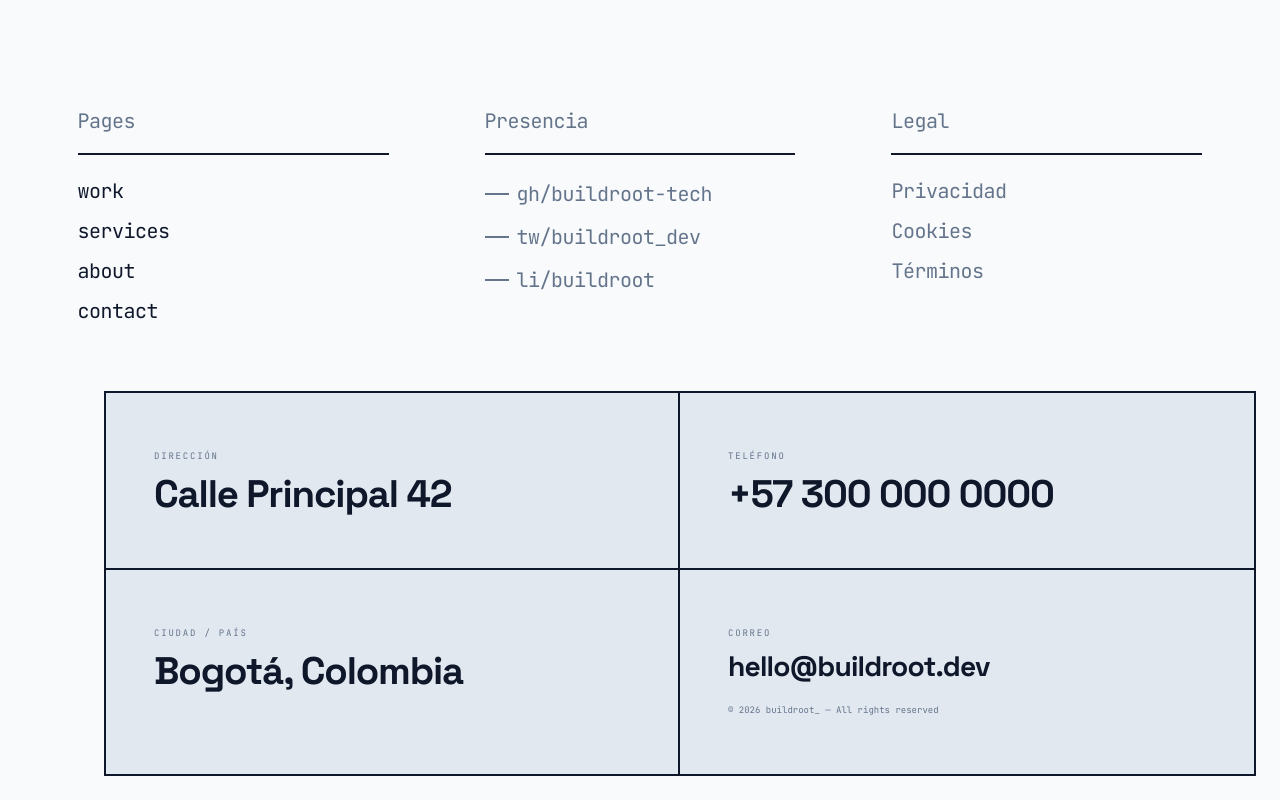
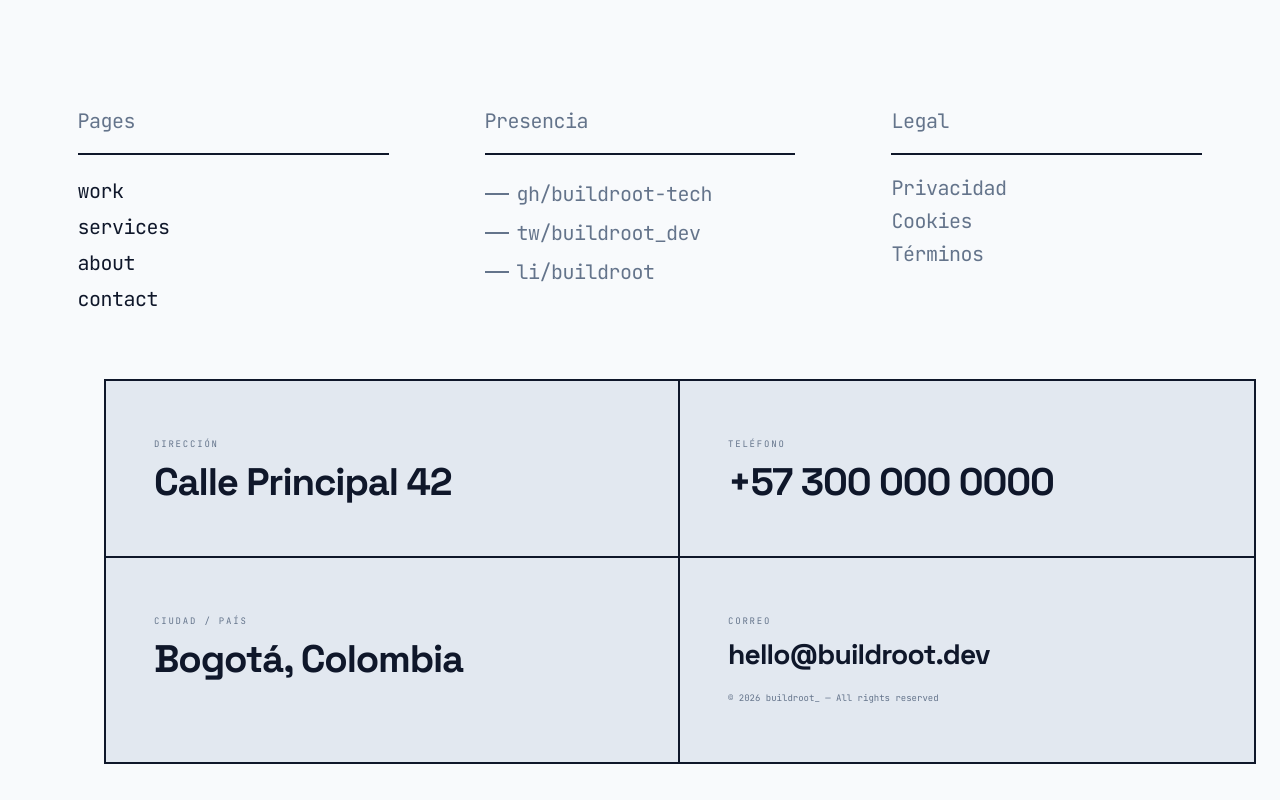
Before and after one commit to buildroot-tech/front-buildroot, a Next.js app: page / in a window 1280 px wide. Shown: the part 4696-5496 px from the top of the page. Built offline with nearby package versions, Linux system fonts and the light colour scheme.

Commit message:
style(footer): equalize and reduce vertical spacing in link columns

```diff
--- a/components/layout/Footer.tsx
+++ b/components/layout/Footer.tsx
@@ -56,7 +56,7 @@ export function Footer(): React.ReactElement {
                     Pages
                   </p>
                 </div>
-                <nav className="flex flex-col gap-2" aria-label="Footer navigation">
+                <nav className="flex flex-col gap-1" aria-label="Footer navigation">
                   {navLinks.map((link, i) => (
                     <motion.div
                       key={link.href}
@@ -69,7 +69,7 @@ export function Footer(): React.ReactElement {
                       <Link
                         href={link.href}
                         className={cn(
-                          "group inline-flex items-center gap-2",
+                          "group inline-flex items-center gap-2 leading-none",
                           "font-mono text-[clamp(1.25rem,1.5vw,1.6rem)] tracking-tight",
                           "text-[var(--text-primary)] transition-colors duration-150 hover:text-[var(--accent)]"
                         )}
@@ -88,7 +88,7 @@ export function Footer(): React.ReactElement {
                     Presencia
                   </p>
                 </div>
-                <div className="flex flex-col gap-2">
+                <div className="flex flex-col gap-1">
                   {socialLinks.map((link, i) => (
                     <motion.div
                       key={link.href}
@@ -103,7 +103,7 @@ export function Footer(): React.ReactElement {
                         target="_blank"
                         rel="noopener noreferrer"
                         className={cn(
-                          "group inline-flex items-center gap-2",
+                          "group inline-flex items-center gap-2 leading-none",
                           "font-mono text-[clamp(1.25rem,1.5vw,1.6rem)] tracking-tight",
                           "text-[var(--text-muted)] transition-colors duration-150 hover:text-[var(--accent)]"
                         )}
@@ -127,7 +127,7 @@ export function Footer(): React.ReactElement {
                     Legal
                   </p>
                 </div>
-                <div className="flex flex-col gap-2">
+                <div className="flex flex-col gap-1">
                   {[
                     { href: "/privacy", label: "Privacidad" },
                     { href: "/cookies", label: "Cookies" },
@@ -144,7 +144,7 @@ export function Footer(): React.ReactElement {
                       <Link
                         href={link.href}
                         className={cn(
-                          "font-mono text-[clamp(1.25rem,1.5vw,1.6rem)] tracking-tight text-[var(--text-muted)]",
+                          "font-mono text-[clamp(1.25rem,1.5vw,1.6rem)] tracking-tight text-[var(--text-muted)] leading-none",
                           "transition-colors duration-150 hover:text-[var(--text-primary)]"
                         )}
                       >
```
